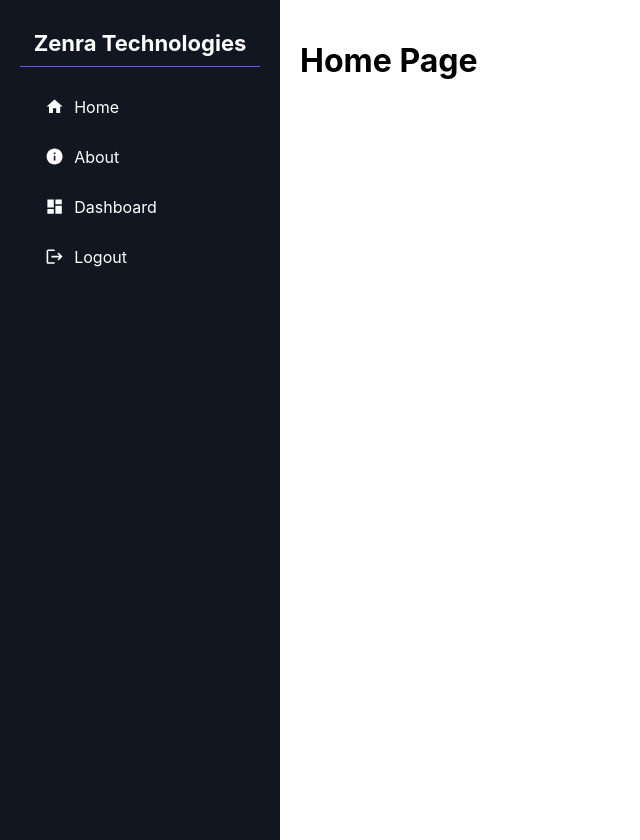
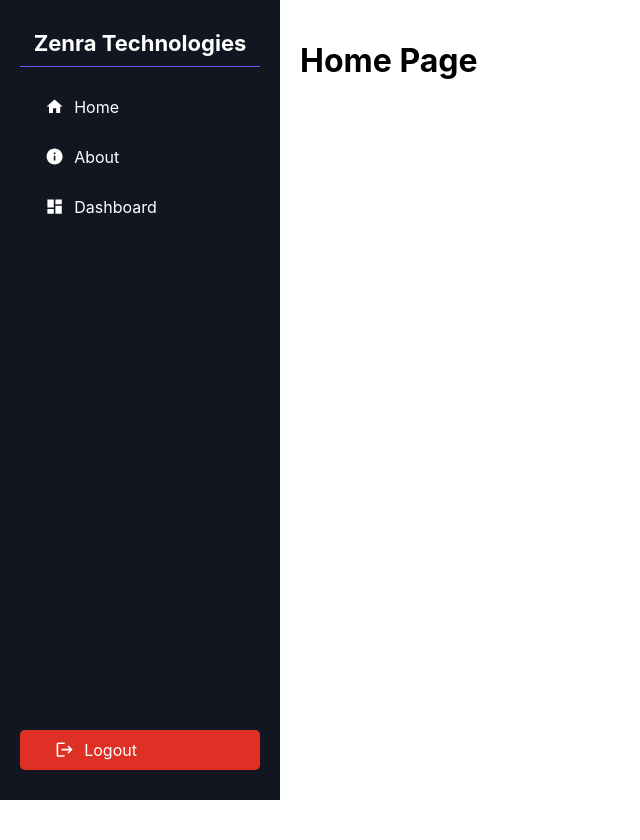
Before and after one commit to LahiruV/Zenra-Front-V2, a React (Vite) app: page / in a window 1280 px wide. Shown: the whole page, without its empty margins (0-640 px from the left). After the commit the page ends 800 px from the top, so only its background shows below. Built offline with nearby package versions, Linux system fonts and the light colour scheme.

Commit message:
Refactor sidebar component CSS to adjust height and add logout button

```diff
--- a/src/components/main-components/sidebar-components/sidebar-component.css
+++ b/src/components/main-components/sidebar-components/sidebar-component.css
@@ -3,7 +3,7 @@
     background: #121621;
     color: #fff;
     padding: 20px;
-    height: 100vh;
+    height: auto;
     overflow-x: hidden;
     display: flex;
     flex-direction: column;
@@ -52,3 +52,25 @@
     margin-right: 10px;
     font-size: 1.2rem;
 }
+
+/* Ensure the logout button stays at the bottom */
+.log-out-button {
+    margin-top: auto;
+    /* Push the logout button to the bottom */
+}
+
+.log-out-button li {
+    display: flex;
+    justify-content: center;
+    align-items: center;
+    background-color: #de3024;
+    color: #fff;
+    padding: 10px;
+    border-radius: 5px;
+    transition: background 0.3s ease;
+}
+
+.log-out-button li:hover {
+    background-color: #de3024da;
+    /* Darker hover effect */
+}
--- a/src/components/main-components/sidebar-components/sidebar-component.tsx
+++ b/src/components/main-components/sidebar-components/sidebar-component.tsx
@@ -9,6 +9,9 @@ import LogoutIcon from '@mui/icons-material/Logout';
 import LoginIcon from '@mui/icons-material/Login';
 
 const Sidebar: React.FC<{ isAuthenticated: boolean }> = ({ isAuthenticated }) => {
+    const logOut = () => {
+        console.log('Logging out');
+    }
     return (
         <div className='side-bar-layout'>
             <h2>{companyName}</h2>
@@ -34,12 +37,6 @@ const Sidebar: React.FC<{ isAuthenticated: boolean }> = ({ isAuthenticated }) =>
                                     Dashboard
                                 </Link>
                             </li>
-                            <li>
-                                <Link to="/logout">
-                                    <LogoutIcon style={{ marginRight: '10px' }} />
-                                    Logout
-                                </Link>
-                            </li>
                         </>
                     )}
                     {!isAuthenticated && (
@@ -52,6 +49,16 @@ const Sidebar: React.FC<{ isAuthenticated: boolean }> = ({ isAuthenticated }) =>
                     )}
                 </ul>
             </nav>
+            <nav className='log-out-button'>
+                {isAuthenticated && (
+                    <li>
+                        <Link onClick={logOut} to="">
+                            <LogoutIcon style={{ marginRight: '10px' }} />
+                            Logout
+                        </Link>
+                    </li>
+                )}
+            </nav>
         </div>
     );
 };
```
